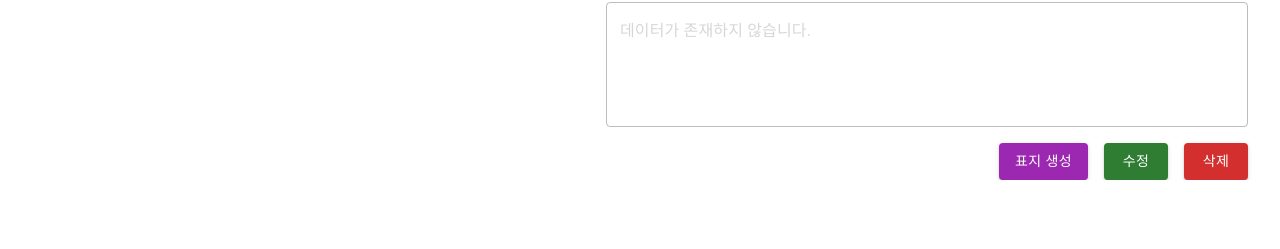
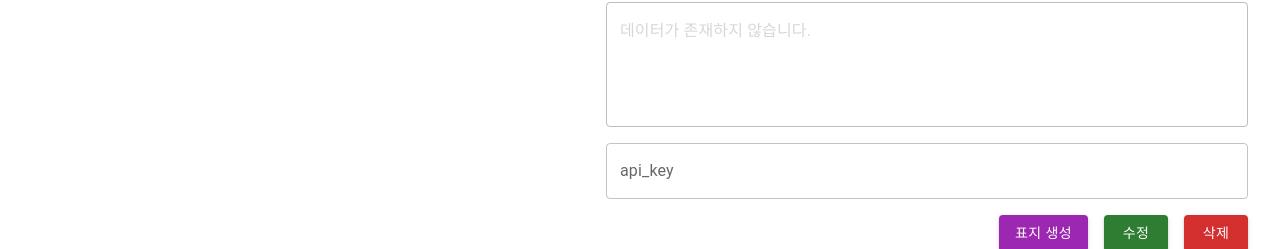
Before and after one commit to KTAIVLE-MINIPROJECT/React-Project, a React (Vite) app: page /book in a window 1280 px wide. Shown: the part 682-931 px from the top of the page. Before the commit the page ends 862 px from the top, so only its background shows below. Built offline with nearby package versions, Linux system fonts and the light colour scheme; no server answers.

Commit message:
api key 추가가

```diff
--- a/src/components/BookDetail.jsx
+++ b/src/components/BookDetail.jsx
@@ -6,6 +6,7 @@ import { domain } from "../const/http"
 
 const BookDetail = ({ selectedBook, updateBook, categories }) => {
     const [currentBook, setCurrentBook] = useState(selectedBook)
+    const [apiKey, setApiKey] = useState("")
 
     const changeBook = (key) => (e) => {
         setCurrentBook((state) => ({
@@ -24,6 +25,10 @@ const BookDetail = ({ selectedBook, updateBook, categories }) => {
         const res = await axios(domain + '/api/v1/book', { method: 'DELETE', data: currentBook })
         console.info('delete:', res.data)
         updateBook()
+    }
+
+    const changeApiKey = (e) => {
+        setApiKey(e.target.value)
     }
 
     useEffect(() => {
@@ -124,6 +129,12 @@ const BookDetail = ({ selectedBook, updateBook, categories }) => {
                         disabled={!currentBook}
                         onChange={changeBook('content')}
                     />
+                    <TextField
+                        id="api_key"
+                        label="api_key"
+                        value={apiKey}
+                        onChange={changeApiKey}
+                    />
                 </div>
                 <div style={{ display: 'flex', gap: '1rem' }}>
                     <Button variant="contained" onClick={() => console.log('표지 생성')} color="secondary">표지 생성</Button>
```
